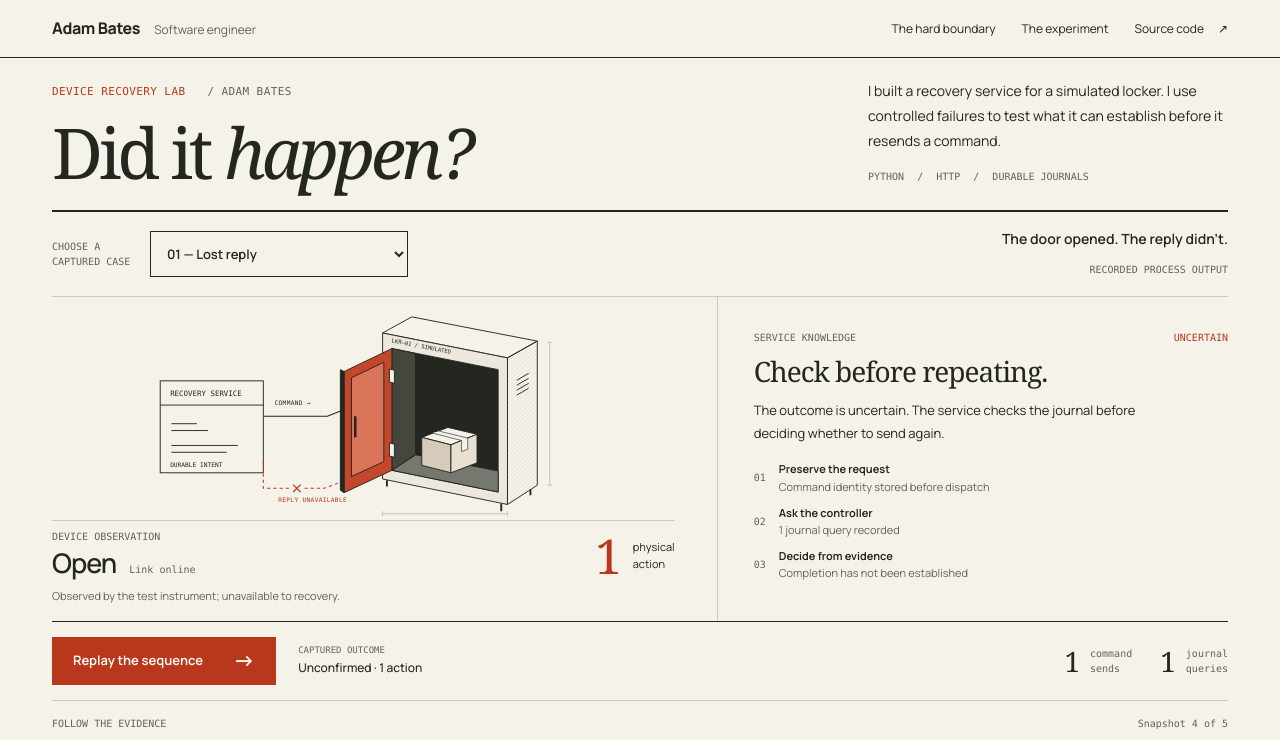
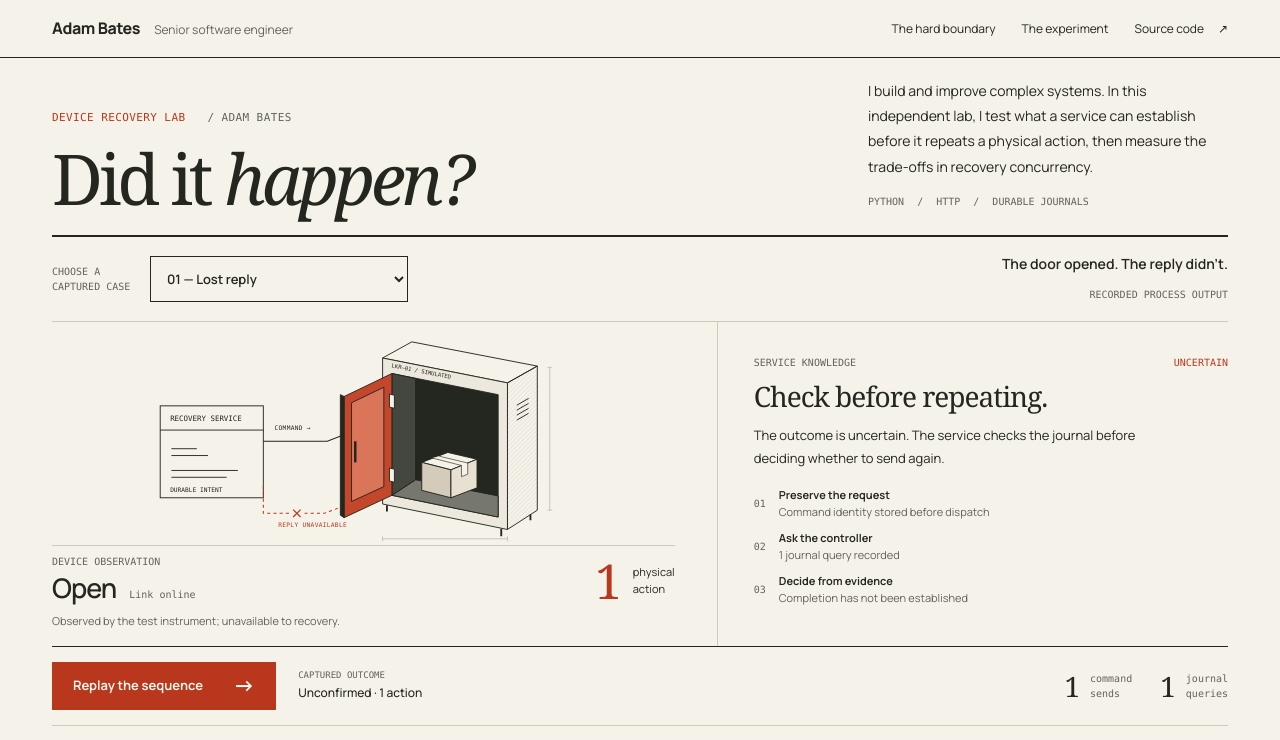
Before and after one commit to B8Z/device-recovery-lab, a website: page demo/index.html in a window 1280 px wide. Shown: the top 740 px of the page. Drawn offline with Linux system fonts and the light colour scheme.

Commit message:
Connect recovery experiments to broader engineering work

```diff
--- a/demo/index.html
+++ b/demo/index.html
@@ -23,7 +23,7 @@
     <div class="masthead">
       <header class="site-header wrap">
         <a class="brand" href="https://github.com/B8Z"
-          ><span>Adam Bates<small>Software engineer</small></span></a
+          ><span>Adam Bates<small>Senior software engineer</small></span></a
         >
         <nav aria-label="Main">
           <a href="#boundary">The hard boundary</a
@@ -49,9 +49,9 @@
             </div>
             <div class="intro-aside">
               <p>
-                I built a recovery service for a simulated locker. I use
-                controlled failures to test what it can establish before it
-                resends a command.
+                I build and improve complex systems. In this independent lab,
+                I test what a service can establish before it repeats a physical
+                action, then measure the trade-offs in recovery concurrency.
               </p>
               <p class="stack">
                 PYTHON <span>/</span> HTTP <span>/</span> DURABLE JOURNALS
```
Also changed, not shown: README.md, docs/experiment-workbench.png, docs/recorded-viewer.png.
